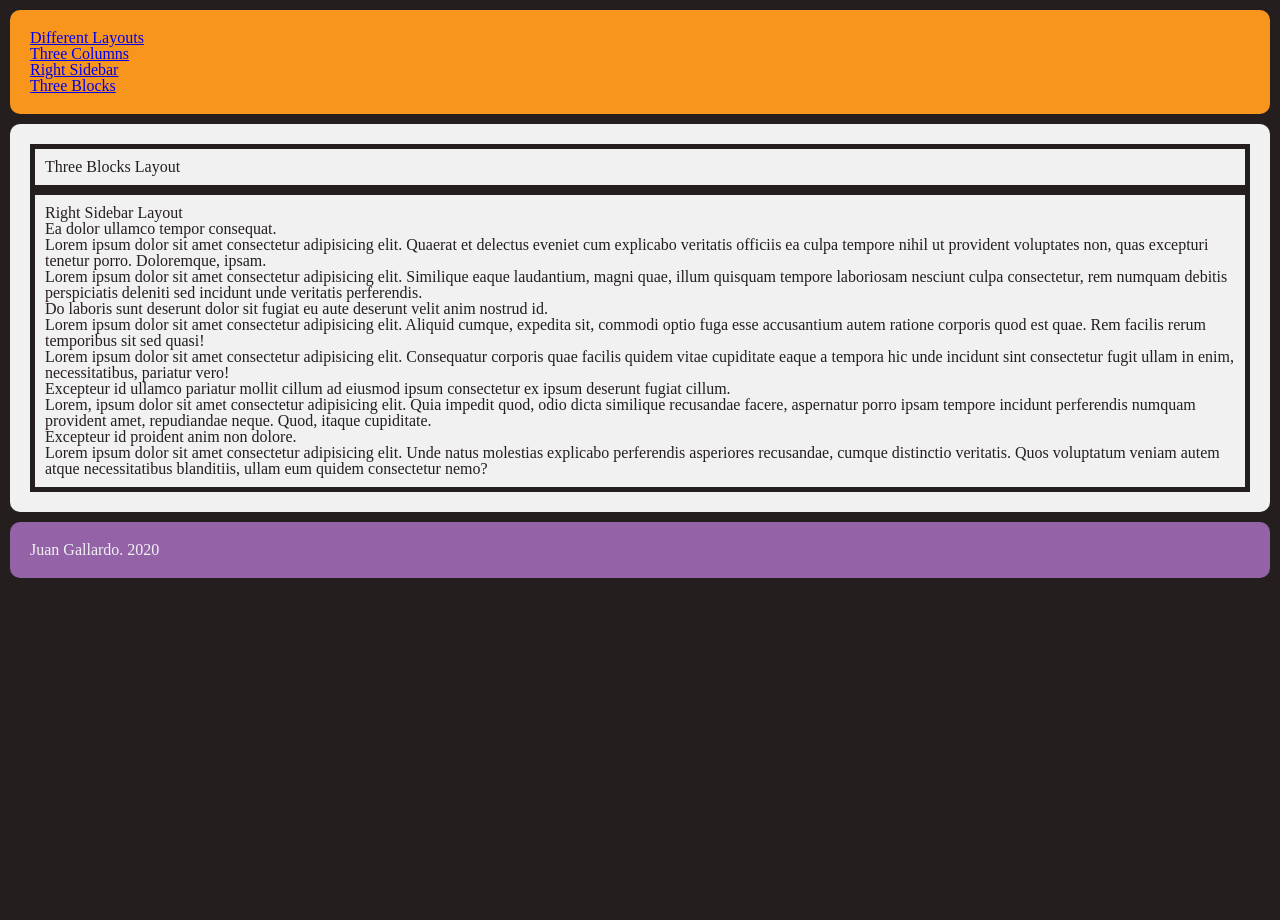
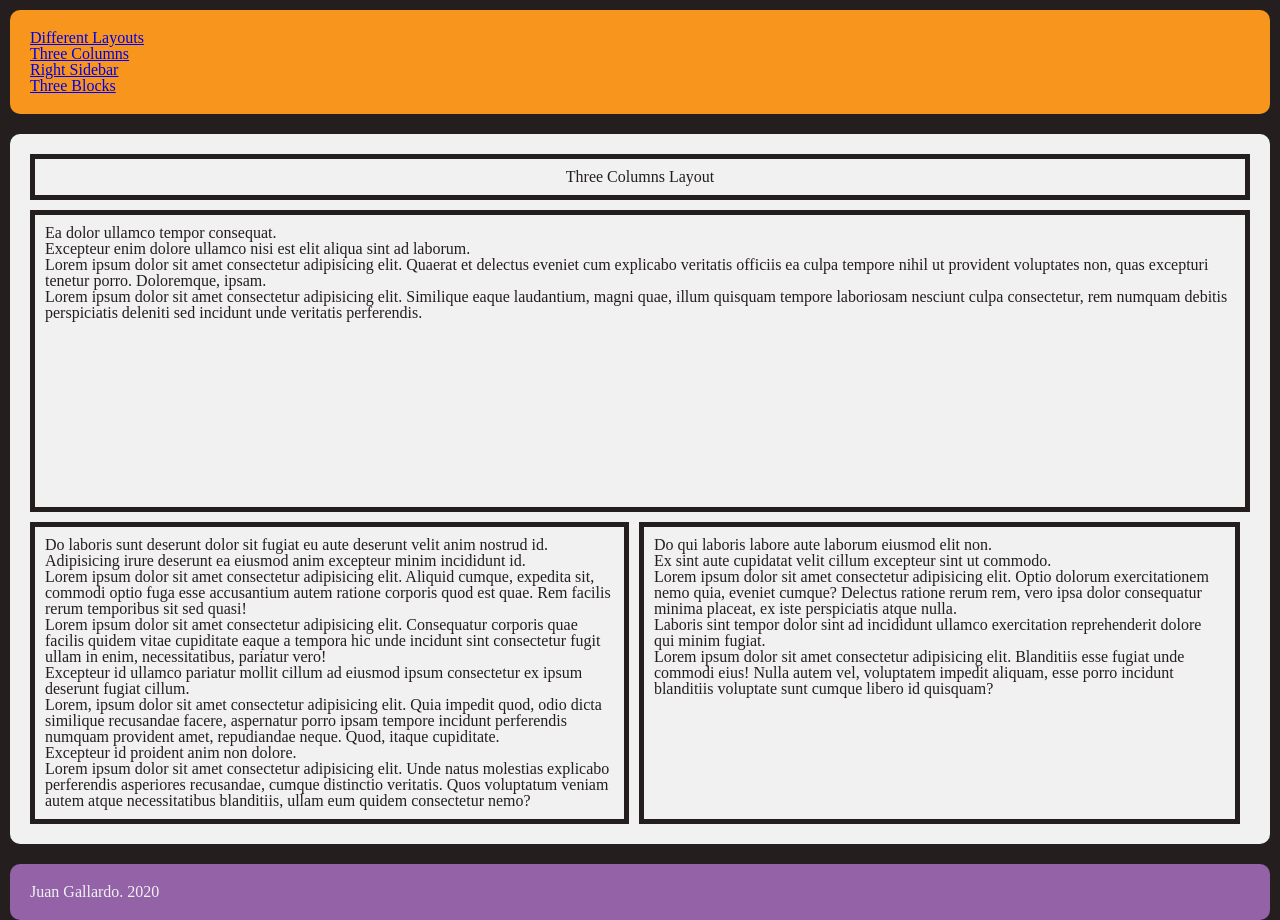
Before and after one commit to JGallardo4/w5c-grid-layouts, a plain HTML site: page three-blocks.html in a window 1280 px wide. Before the commit the page ends 810 px from the top, so only its background shows below. Drawn offline with Linux system fonts and the light colour scheme.

Commit message:
Add 3 Block structure

```diff
--- a/css/base.css
+++ b/css/base.css
@@ -41,6 +41,9 @@ footer {
 
 body {
     height: 100vh;
+    display: grid;
+    grid-template-columns: 1fr;
+    grid-template-rows: auto 1fr auto;
 }
 
 body>* {
@@ -53,6 +56,10 @@ main>* {
     padding: 10px;
 }
 
+#title {
+    text-align: center;
+}
+
 
 /* Other Style */
 
--- a/css/three-blocks.css
+++ b/css/three-blocks.css
@@ -1,6 +1,23 @@
 @import "base.css";
 
 /* Layout */
+
+main {
+    display: grid;
+    grid-template-columns: auto auto;
+    grid-template-rows: auto 1fr 1fr;
+    gap: 10px;
+}
+
+#title {
+    grid-column: 1 / 4;
+    grid-row: 1;
+}
+
+#article1 {
+    grid-column: 1 / 4;
+    grid-row: 2;
+}
 
 
 /* Other Style */
--- a/css/three-columns.css
+++ b/css/three-columns.css
@@ -1,12 +1,6 @@
 @import "base.css";
 
 /* Layout */
-
-body {
-    display: grid;
-    grid-template-columns: 1fr;
-    grid-template-rows: auto 1fr auto;
-}
 
 main {
     display: grid;
@@ -17,7 +11,6 @@ main {
 
 #title {
     grid-column: 1 / 4;
-    text-align: center;
 }
 
 #main-content>* {
--- a/three-blocks.html
+++ b/three-blocks.html
@@ -37,17 +37,24 @@
     </header>
 
     <main>
-        <h1 id="title">Three Blocks Layout</h1>
-        <section id="main-content">
-            <h1 id="title">Right Sidebar Layout</h1>
+        <h1 id="title">Three Columns Layout</h1>
 
+        <article id="article1">
             <h2>Ea dolor ullamco tempor consequat.</h2>
-            <p>Lorem ipsum dolor sit amet consectetur adipisicing elit. Quaerat et delectus eveniet cum explicabo veritatis officiis ea culpa tempore nihil ut provident voluptates non, quas excepturi tenetur porro. Doloremque, ipsam.</p>
+
+            <h3>Excepteur enim dolore ullamco nisi est elit aliqua sint ad laborum.</h3>
+            <p>Lorem ipsum dolor sit amet consectetur adipisicing elit. Quaerat et delectus eveniet cum explicabo veritatis officiis ea culpa tempore nihil ut provident voluptates non, quas excepturi tenetur porro. Doloremque, ipsam.
+            </p>
             <p>Lorem ipsum dolor sit amet consectetur adipisicing elit. Similique eaque laudantium, magni quae, illum quisquam tempore laboriosam nesciunt culpa consectetur, rem numquam debitis perspiciatis deleniti sed incidunt unde veritatis perferendis.</p>
+        </article>
 
+        <article id="article2">
             <h2>Do laboris sunt deserunt dolor sit fugiat eu aute deserunt velit anim nostrud id.</h2>
+
+            <h3>Adipisicing irure deserunt ea eiusmod anim excepteur minim incididunt id.</h3>
             <p>Lorem ipsum dolor sit amet consectetur adipisicing elit. Aliquid cumque, expedita sit, commodi optio fuga esse accusantium autem ratione corporis quod est quae. Rem facilis rerum temporibus sit sed quasi!</p>
-            <p>Lorem ipsum dolor sit amet consectetur adipisicing elit. Consequatur corporis quae facilis quidem vitae cupiditate eaque a tempora hic unde incidunt sint consectetur fugit ullam in enim, necessitatibus, pariatur vero!</p>
+            <p>Lorem ipsum dolor sit amet consectetur adipisicing elit. Consequatur corporis quae facilis quidem vitae cupiditate eaque a tempora hic unde incidunt sint consectetur fugit ullam in enim, necessitatibus, pariatur vero!
+            </p>
 
             <h3>Excepteur id ullamco pariatur mollit cillum ad eiusmod ipsum consectetur ex ipsum deserunt fugiat cillum.
             </h3>
@@ -57,7 +64,17 @@
             <p>Lorem ipsum dolor sit amet consectetur adipisicing elit. Unde natus molestias explicabo perferendis asperiores recusandae, cumque distinctio veritatis. Quos voluptatum veniam autem atque necessitatibus blanditiis, ullam eum quidem consectetur
                 nemo?
             </p>
-        </section>
+        </article>
+
+        <article id="article3">
+            <h2>Do qui laboris labore aute laborum eiusmod elit non.</h2>
+
+            <h3>Ex sint aute cupidatat velit cillum excepteur sint ut commodo.</h3>
+            <p>Lorem ipsum dolor sit amet consectetur adipisicing elit. Optio dolorum exercitationem nemo quia, eveniet cumque? Delectus ratione rerum rem, vero ipsa dolor consequatur minima placeat, ex iste perspiciatis atque nulla.</p>
+
+            <h3>Laboris sint tempor dolor sint ad incididunt ullamco exercitation reprehenderit dolore qui minim fugiat.</h3>
+            <p>Lorem ipsum dolor sit amet consectetur adipisicing elit. Blanditiis esse fugiat unde commodi eius! Nulla autem vel, voluptatem impedit aliquam, esse porro incidunt blanditiis voluptate sunt cumque libero id quisquam?</p>
+        </article>
     </main>
 
     <footer>
```
